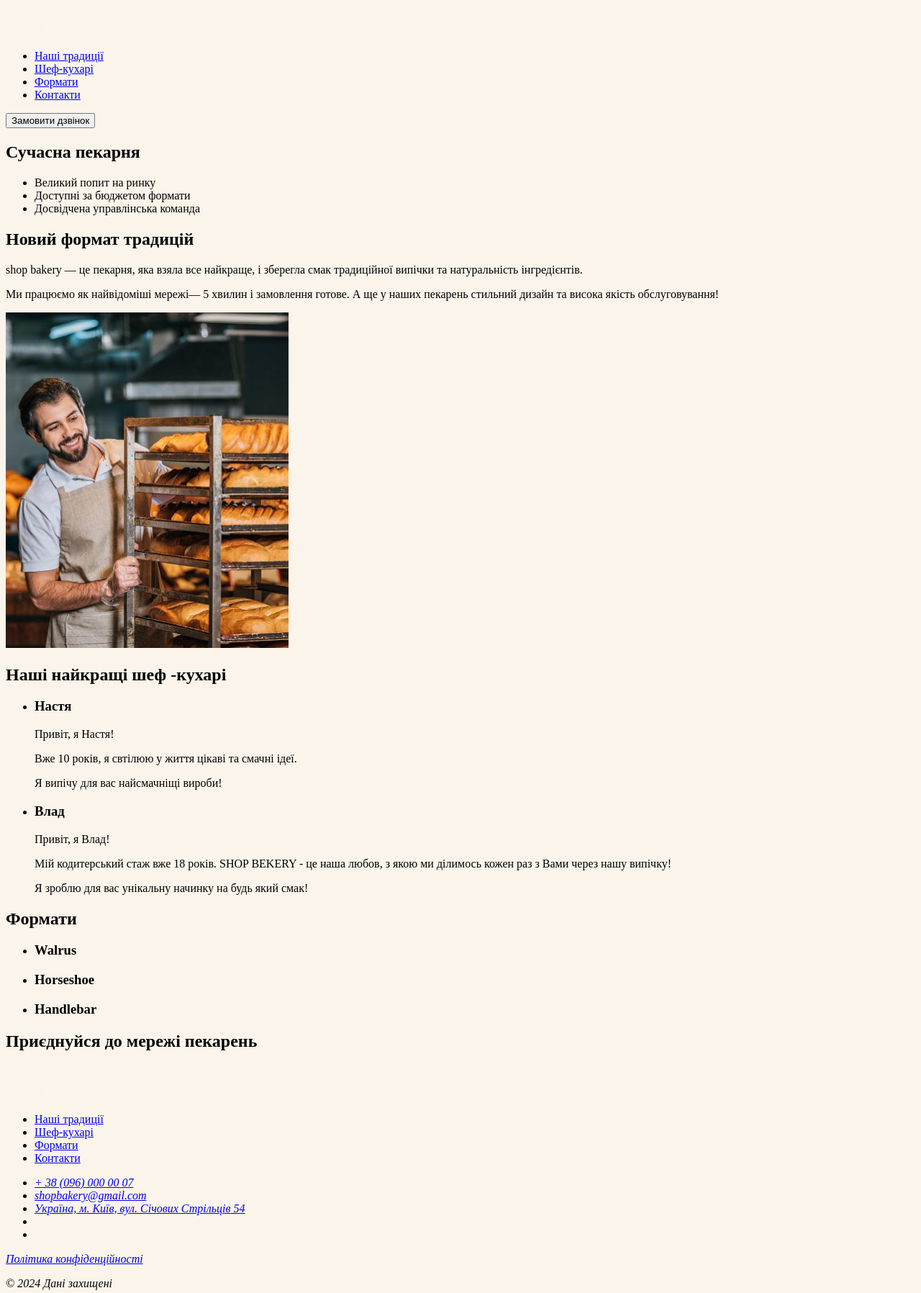
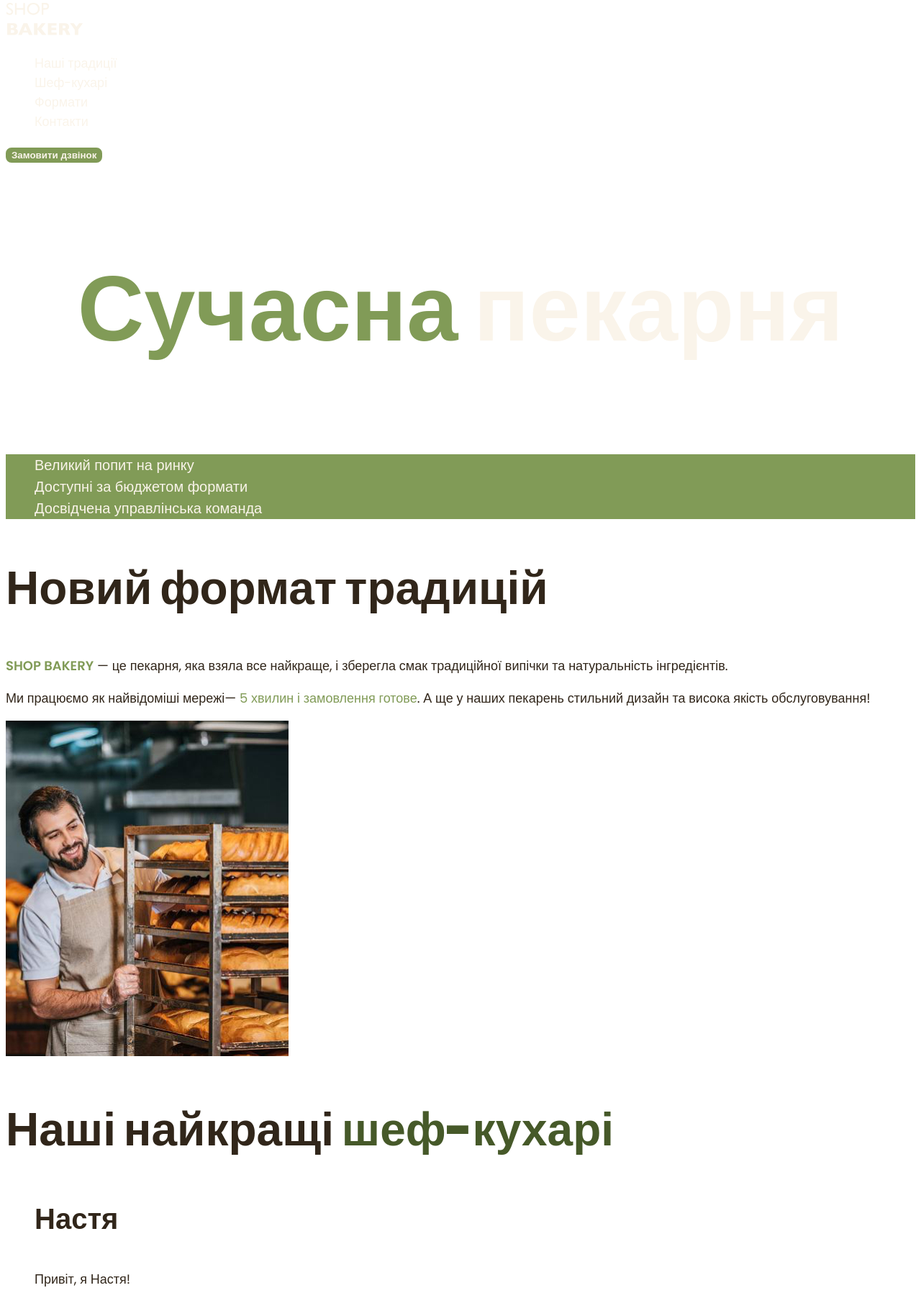
Before and after one commit to iCrespoDEV/genius-test, a plain HTML site: page index.html in a window 1280 px wide. Shown: the part 5-1801 px from the top of the page at 72% size. Drawn offline with Linux system fonts and the light colour scheme.

Commit message:
Add fonts + css start

```diff
--- a/css/style.css
+++ b/css/style.css
@@ -1,3 +1,148 @@
+@font-face {
+  font-display: swap;
+  font-family: "Poppins";
+  font-weight: 300;
+  src: url("../fonts/poppins-v20-latin-300.woff2") format("woff2");
+}
+
+@font-face {
+  font-display: swap;
+  font-family: "Poppins";
+  font-style: normal;
+  font-weight: 400;
+  src: url("../fonts/poppins-v20-latin-regular.woff2") format("woff2");
+}
+
+@font-face {
+  font-display: swap;
+  font-family: "Poppins";
+  font-style: normal;
+  font-weight: 600;
+  src: url("../fonts/poppins-v20-latin-600.woff2") format("woff2");
+}
+
+@font-face {
+  font-display: swap;
+  font-family: "Poppins";
+  font-style: normal;
+  font-weight: 900;
+  src: url("../fonts/poppins-v20-latin-900.woff2") format("woff2");
+}
+
+:root {
+  --color-brand: #819b57;
+  --primary-dakr: #31261a;
+  --primary-light: #faf4ea;
+  --color-brand-dark: #465929;
+}
 body {
-  background-color: #faf4ea;
+  color: var(--primary-dakr);
+  font-family: "Poppins", sans-serif;
+  font-size: 18px;
+  font-weight: 400;
+  line-height: 1.5;
 }
+
+address {
+  font-style: normal;
+}
+
+ul {
+  list-style-type: none;
+}
+
+.button {
+  color: var(--primary-light);
+  background-color: var(--color-brand);
+  border-radius: 8px;
+  border: 2px solid var(--color-brand);
+  cursor: pointer;
+  font-weight: 600;
+}
+
+.button:hover {
+  color: var(--color-brand-dark);
+  background-color: transparent;
+}
+
+.link {
+  color: var(--primary-light);
+  text-decoration: none;
+}
+
+.link:hover {
+  color: var(--color-brand);
+  font-weight: 600;
+}
+
+.hero-title {
+  color: var(--primary-light);
+  text-align: center;
+  font-size: 128px;
+  font-weight: 900;
+}
+
+.hero-title .accent {
+  color: var(--color-brand);
+}
+
+.adventages-list {
+  color: var(--primary-light);
+  background-color: var(--color-brand);
+}
+
+.adventages-item {
+  font-size: 20px;
+  font-weight: 300;
+}
+
+.section-title {
+  font-size: 64px;
+  font-weight: 900;
+  line-height: 1.3;
+}
+
+.section-title .accent {
+  color: var(--color-brand-dark);
+}
+
+.traditions-text .brand {
+  color: var(--color-brand);
+}
+
+.traditions-text .uppercase {
+  text-transform: uppercase;
+  font-weight: 600;
+}
+
+.chef-title {
+  font-size: 40px;
+  font-weight: 600;
+}
+
+.format-title {
+  color: var(--primary-light);
+  font-style: 24px;
+  font-weight: 600;
+}
+
+.format-text {
+  font-size: 14px;
+  font-weight: 300;
+}
+
+.address-link {
+  color: var(--primary-light);
+  font-size: 16px;
+  font-weight: 300;
+  text-decoration: none;
+}
+
+.address-link:hover {
+  color: var(--color-brand);
+}
+
+.address-copyright {
+  color: #a18268;
+  font-size: 14px;
+}
--- a/index.html
+++ b/index.html
@@ -11,47 +11,52 @@
   <body>
     <header>
       <nav>
-        <img src="img/logo.svg" alt="Логотип сучасної пекарні" />
+        <a href="/">
+          <img src="img/logo.svg" alt="Логотип сучасної пекарні"
+        /></a>
         <ul>
-          <li><a href="#">Наші традиції</a></li>
-          <li><a href="#">Шеф-кухарі</a></li>
-          <li><a href="#">Формати</a></li>
-          <li><a href="#">Контакти</a></li>
+          <li><a class="link" href="#traditions-section">Наші традиції</a></li>
+          <li><a class="link" href="#chefs-section">Шеф-кухарі</a></li>
+          <li><a class="link" href="#formats-section">Формати</a></li>
+          <li><a class="link" href="#contact-section">Контакти</a></li>
         </ul>
       </nav>
-      <button type="button">Замовити дзвінок</button>
+      <button class="button" type="button">Замовити дзвінок</button>
     </header>
     <main>
       <section>
-        <h1><span>Сучасна</span> пекарня</h1>
+        <h1 class="hero-title"><span class="accent">Сучасна</span> пекарня</h1>
       </section>
-      <section>
-        <ul>
-          <li>Великий попит на ринку</li>
-          <li>Доступні за бюджетом формати</li>
-          <li>Досвідчена управлінська команда</li>
+      <section id="traditions-section">
+        <ul class="adventages-list">
+          <li class="adventages-item">Великий попит на ринку</li>
+          <li class="adventages-item">Доступні за бюджетом формати</li>
+          <li class="adventages-item">Досвідчена управлінська команда</li>
         </ul>
-        <h2>Новий формат традицій</h2>
-        <p>
-          <span>shop bakery</span> — це пекарня, яка взяла все найкраще, і
-          зберегла смак традиційної випічки та натуральність інгредієнтів.
+        <h2 class="section-title">Новий формат традицій</h2>
+        <p class="traditions-text">
+          <span class="brand uppercase">shop bakery</span> — це пекарня, яка
+          взяла все найкраще, і зберегла смак традиційної випічки та
+          натуральність інгредієнтів.
         </p>
-        <p>
+        <p class="traditions-text">
           Ми працюємо як найвідоміші мережі—
-          <span>5 хвилин і замовлення готове</span>. А ще у наших пекарень
-          стильний дизайн та висока якість обслуговування!
+          <span class="brand">5 хвилин і замовлення готове</span>. А ще у наших
+          пекарень стильний дизайн та висока якість обслуговування!
         </p>
         <img
-          src="img/image 1560.jpg"
+          src="img/chefs.jpg"
           alt="Чоловік пекар дивиться на батони із посмішкою"
         />
       </section>
-      <section>
-        <h2>Наші найкращі шеф -кухарі</h2>
+      <section id="chefs-section">
+        <h2 class="section-title">
+          Наші найкращі <span class="accent">шеф-кухарі</span>
+        </h2>
         <ul>
           <li>
             <article>
-              <h3>Настя</h3>
+              <h3 class="chef-title">Настя</h3>
               <p>Привіт, я Настя!</p>
               <p>Вже 10 років, я свтілюю у життя цікаві та смачні ідеї.</p>
               <p>Я випічу для вас найсмачніщі вироби!</p>
@@ -59,7 +64,7 @@
           </li>
           <li>
             <article>
-              <h3>Влад</h3>
+              <h3 class="chef-title">Влад</h3>
               <p>Привіт, я Влад!</p>
               <p>
                 Мій кодитерський стаж вже 18 років. SHOP BEKERY - це наша любов,
@@ -70,28 +75,63 @@
           </li>
         </ul>
       </section>
-      <section>
-        <h2>Формати</h2>
+      <section id="formats-section">
+        <h2 class="section-title">Формати</h2>
         <ul>
           <li>
             <article>
-              <h3 lang="en">Walrus</h3>
+              <h3 class="format-title" lang="en">Walrus</h3>
+              <div class="format-text">
+                <p class="format-text">Площа: до 120 м2</p>
+                <p class="format-text">Меню: розширене меню</p>
+                <p class="format-text">
+                  Штат: 2 продавці-касири, 2 пекарі, 2 помічники пекаря, 2
+                  офіціанти-різнороби
+                </p>
+                <p class="format-text">Посадкові місця: є</p>
+              </div>
             </article>
           </li>
           <li>
             <article>
-              <h3 lang="en">Horseshoe</h3>
+              <h3 class="format-title" lang="en">Horseshoe</h3>
+              <div class="format-text">
+                <p class="format-text">Площа: до 25 м2</p>
+                <p class="format-text">Меню: найпопулярніші позиції меню</p>
+                <p class="format-text">
+                  Штат: 2 продавці-касири, 2 пекарі, 1 помічник пекаря
+                </p>
+                <p class="format-text">Посадкові місця: відсутні</p>
+              </div>
             </article>
           </li>
           <li>
             <article>
-              <h3 lang="en">Handlebar</h3>
+              <h3 class="format-title" lang="en">Handlebar</h3>
+              <div class="format-text">
+                <p class="format-text">Площа: до 15 м2</p>
+                <p class="format-text">Меню: найпопулярніші позиції меню</p>
+                <p class="format-text">
+                  Штат: 1 продавець, 1 пекар, 1 помічник пекаря
+                </p>
+                <p class="format-text">Посадкові місця: відсутні</p>
+              </div>
             </article>
           </li>
         </ul>
       </section>
-      <section>
-        <h2>Приєднуйся до мережі пекарень</h2>
+      <section id="contact-section">
+        <h2 class="section-title">Приєднуйся до мережі пекарень</h2>
+        <p>Заповни форму, щоб ми звʼязались з тобою!</p>
+        <iframe
+          src="https://www.google.com/maps/embed?pb=!1m18!1m12!1m3!1d2540.163871264022!2d30.488653211985067!3d50.45667308679738!2m3!1f0!2f0!3f0!3m2!1i1024!2i768!4f13.1!3m3!1m2!1s0x40d4ce637bfe1717%3A0x5370c2254ad1b952!2z0YPQuy4g0KHQtdGH0LXQstGL0YUg0KHRgtGA0LXQu9GM0YbQvtCyLCA1NCwg0JrQuNC10LIsIDAyMDAw!5e0!3m2!1sru!2sua!4v1710249320019!5m2!1sru!2sua"
+          width="603"
+          height="595"
+          style="border: 0"
+          allowfullscreen=""
+          loading="lazy"
+          referrerpolicy="no-referrer-when-downgrade"
+        ></iframe>
       </section>
     </main>
     <footer>
@@ -100,20 +140,29 @@
           <img src="img/logo.svg" alt="Логотип сучасної пекарні" />
         </a>
         <ul>
-          <li><a href="#">Наші традиції</a></li>
-          <li><a href="#">Шеф-кухарі</a></li>
-          <li><a href="#">Формати</a></li>
-          <li><a href="#">Контакти</a></li>
+          <li><a class="link" href="#">Наші традиції</a></li>
+          <li><a class="link" href="#">Шеф-кухарі</a></li>
+          <li><a class="link" href="#">Формати</a></li>
+          <li><a class="link" href="#">Контакти</a></li>
         </ul>
       </nav>
       <address>
         <ul>
-          <li><a href="tel:+380960000007">+ 38 (096) 000 00 07</a></li>
           <li>
-            <a href="mailto:shopbakery@gmail.com">shopbakery@gmail.com</a>
+            <a class="address-link" href="tel:+380960000007"
+              >+ 38 (096) 000 00 07</a
+            >
           </li>
           <li>
-            <a href="https://maps.app.goo.gl/HriTeQkwgu6nZwMe6" target="_blank"
+            <a class="address-link" href="mailto:shopbakery@gmail.com"
+              >shopbakery@gmail.com</a
+            >
+          </li>
+          <li>
+            <a
+              class="address-link"
+              href="https://maps.app.goo.gl/HriTeQkwgu6nZwMe6"
+              target="_blank"
               >Україна, м. Київ, вул. Січових Стрільців 54</a
             >
           </li>
@@ -128,8 +177,10 @@
             </a>
           </li>
         </ul>
-        <a href="#" target="_blank">Політика конфіденційності</a>
-        <p>© 2024 Дані захищені</p>
+        <a class="address-link" href="#" target="_blank"
+          >Політика конфіденційності</a
+        >
+        <p class="address-copyright">&copy; 2024 Дані захищені</p>
       </address>
     </footer>
   </body>
```
Also changed, not shown: fonts/poppins-v20-latin-300.woff2 (added), fonts/poppins-v20-latin-600.woff2 (added), fonts/poppins-v20-latin-900.woff2 (added), fonts/poppins-v20-latin-regular.woff2 (added), img/chefs.jpg (added).
